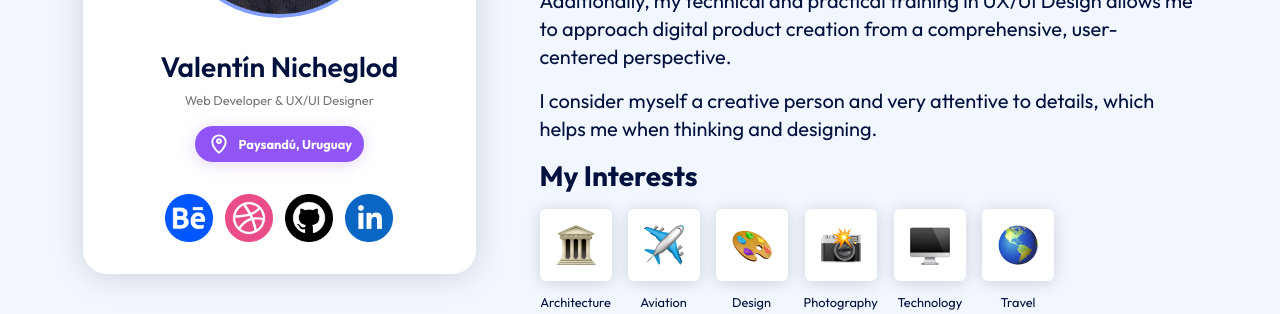
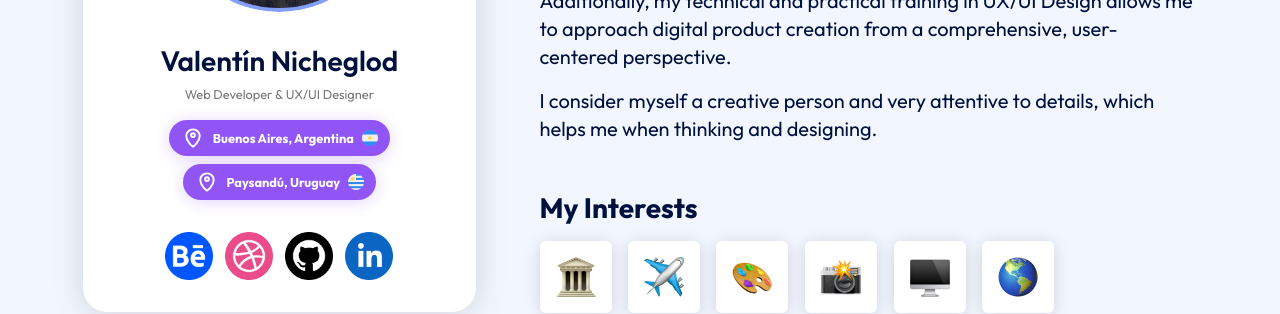
Before and after one commit to ValentinNicheglod/Portfolio, a React (Create React App) app: page / in a window 1280 px wide. Shown: the part 1160-1474 px from the top of the page. Built offline with nearby package versions, Linux system fonts and the light colour scheme.

Commit message:
About Update

```diff
--- a/src/App.css
+++ b/src/App.css
@@ -607,16 +607,27 @@ span {
   color: var(--color-gray);
 }
 
+.location-container {
+  display: flex;
+  flex-direction: column;
+  align-items: center;
+}
+
 .user-location {
   display: flex;
   flex-direction: row;
   justify-content: center;
   align-items: center;
+  width: fit-content;
   padding: 6px 12px;
   gap: 8px;
   background-color: #9155F6;
   box-shadow: 0px 2px 1rem rgba(145, 85, 246, 0.25);
   border-radius: 18px;
+}
+
+.user-location small {
+  flex-grow: 1;
 }
 
 .user-links {
@@ -1206,6 +1217,12 @@ img[name="vertical"] {
   margin-bottom: 24px;
 
   font-weight: 700;
+}
+
+.contact-card p {
+  width: 80%;
+  text-align: center;
+  text-wrap: balance;
 }
 
 .social-btn {
--- a/src/components/About.js
+++ b/src/components/About.js
@@ -99,7 +99,7 @@ const About = ({ layout }) => {
           <UserCard />
         </div>
         <div className="user-information">
-          <div className="position-relative">
+          <div className="position-relative mb-32">
             <h1 className="title mb-32">{t('about-me')}</h1>
             <AboutMe />
           </div>
--- a/src/components/UserCard.js
+++ b/src/components/UserCard.js
@@ -4,6 +4,9 @@ import { useTranslation } from 'react-i18next';
 
 import ProfilePicture from '../images/ProfilePicture.jpg';
 import LocationPin from '../images/icons/Location.svg';
+
+import UruguayFlag from '../images/flags/uruguay.png';
+import ArgentinaFlag from '../images/flags/argentina.png';
 
 // Icons
 
@@ -44,11 +47,21 @@ const UserCard = () => {
         <h3 className="user-name mb-8">Valentín Nicheglod</h3>
         <small className="user-ocupation">{t('role')}</small>
       </div>
-      <div className="user-location mb-32">
-        <img src={LocationPin} width="24" height="24" alt="" />
-        <small>
-          <b className="white">Paysandú, Uruguay</b>
-        </small>
+      <div className="location-container mb-32">
+        <div className="user-location mb-8">
+          <img src={LocationPin} width="24" height="24" alt="" />
+          <small>
+            <b className="white">Buenos Aires, Argentina</b>
+          </small>
+          <img src={ArgentinaFlag} width="16" height="16" alt="" />
+        </div>
+        <div className="user-location">
+          <img src={LocationPin} width="24" height="24" alt="" />
+          <small>
+            <b className="white">Paysandú, Uruguay</b>
+          </small>
+          <img src={UruguayFlag} width="16" height="16" alt="" />
+        </div>
       </div>
       <div className="user-links">
         {
```
Also changed, not shown: src/images/flags/argentina.png (added), src/images/flags/uruguay.png (added).
